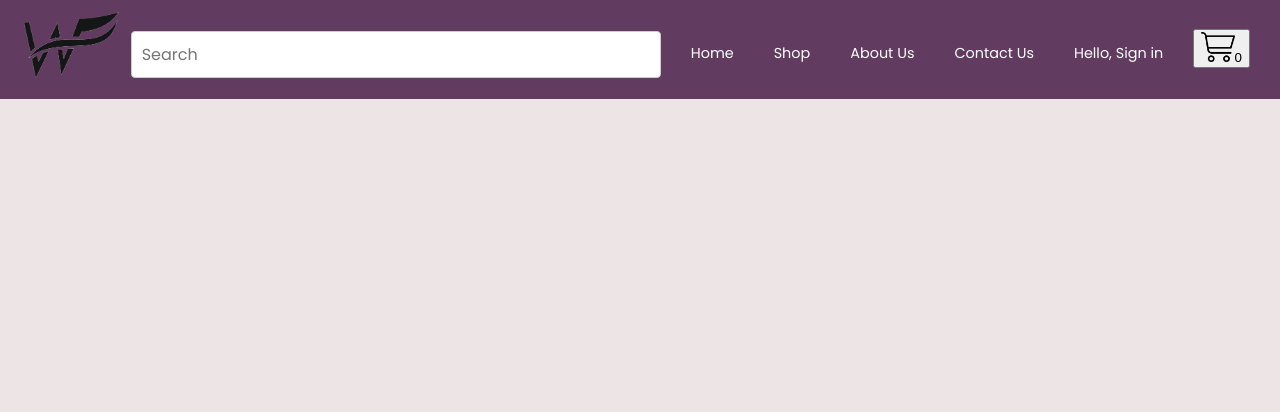
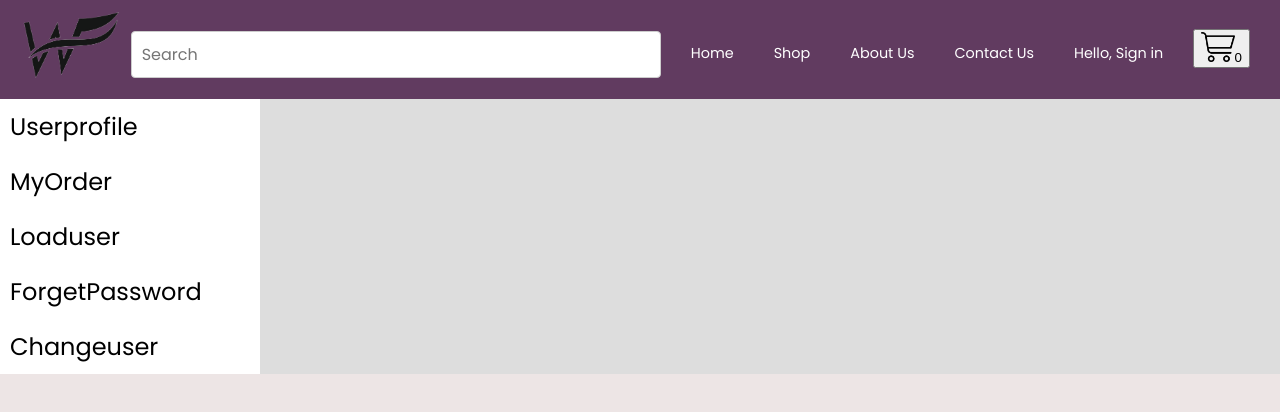
Before and after one commit to ahmedraza0s/westernflex, a React (Create React App) app in the folder wf/frontend/: page /account in a window 1280 px wide. Shown: the top 412 px of the page. Built offline with nearby package versions, Linux system fonts and the light colour scheme.

Commit message:
Account.jsx updated

```diff
--- a/wf/frontend/src/App.js
+++ b/wf/frontend/src/App.js
@@ -7,8 +7,7 @@ import Home from './pages/Home';
 import Checkout from './pages/Checkout';
 import Login from './pages/Login';
 import Register from './pages/Register';
-import ChangeUserDetails from './my account/ChangeUserDetails';  //my account folder pages
-
+import ChangeUserDetails from './my account/ChangeUserDetails';  // my account folder pages
 import MyOrders from './my account/MyOrders';
 import UserProfile from './my account/UserProfile';
 import ProductDetails from './pages/ProductDetails';
@@ -16,7 +15,7 @@ import AdminLogin from './admin/AdminLogin';
 import AdminPage from './admin/AdminPage'; // Import the AdminPage component
 import UpdateRank from './admin/UpdateRank';
 import AddImageToProduct from './admin/AddImageToProduct';
-import AdminRegister from './admin/AdminRegister'
+import AdminRegister from './admin/AdminRegister';
 import ProductList from './admin/ProductList';
 import Cart from './pages/Cart'; // Import the Cart component
 import UploadProduct from './admin/UploadProduct';
@@ -29,7 +28,9 @@ import { UserProvider } from './contexts/UserContext';
 import { CartProvider } from './contexts/CartContext';
 import { AuthProvider } from './contexts/AuthContext'; // Import AuthProvider
 import ProtectedRoute from './routes/ProtectedRoute'; // Import ProtectedRoute
+import Account from './my account/Account';
 import ForgetPassword from './my account/ForgetPassword';//Import The Forget Password component
+import loaduser from './my account/loaduser';//Import The Forget Password component
 
 const App = () => {
   return (
@@ -49,11 +50,11 @@ const App = () => {
               <Route path="/product/:title" element={<ProductDetails />} />
               <Route path="/admin-login" element={<AdminLogin />} />
               <Route path="/cart" element={<Cart />} />
+              <Route path="/account/*" element={<Account />} />
               <Route path="/User-Profile" element={<UserProfile />} />
               <Route path="/My-orders" element={<MyOrders />} />
-
-
               <Route path='/forget-password' element={<ForgetPassword/>}/>
+              <Route path='/loaduser' element={<loaduser/>}/>
 
               {/* Admin Routes */}
               <Route path="/admin" element={<ProtectedRoute element={<AdminPage />} />}>
--- /dev/null
+++ b/wf/frontend/src/my account/Account.jsx
@@ -0,0 +1,46 @@
+import React from 'react';
+import { Link, Routes, Route } from 'react-router-dom';
+import './account.css'; // Optional: Add CSS for styling
+import UserProfile from './UserProfile';
+import ChangeUserDetails from './ChangeUserDetails';
+import MyOrders from '../my account/MyOrders'; // Import MyOrders component
+import ForgetPassword from '../my account/ForgetPassword'; // Import ForgetPassword component
+import Loaduser from '../my account/loaduser'; // Import MyOrders component
+
+const Account = () => {
+  const menuItems = [
+    { name: 'Userprofile', path: '/account/userprofile' },
+    { name: 'MyOrder', path: '/account/myorder' },
+    { name: 'Loaduser', path: '/account/loaduser' },
+    { name: 'ForgetPassword', path: '/account/forget-password' }, // Corrected path for ForgetPassword
+    { name: 'Changeuser', path: '/account/changeuser' },
+  ];
+
+  return (
+    <div className="account-container">
+      <div className="account-dropdown">
+        <ul className="dropdown-menu">
+          {menuItems.map((item, index) => (
+            <li key={index} className="dropdown-menu-item">
+              <Link to={item.path}>{item.name}</Link>
+            </li>
+          ))}
+        </ul>
+      </div>
+      <div className="account-details">
+        <Routes>
+          <Route path="/UserProfile" element={<UserProfile />} />
+          <Route path="/changeuser" element={<ChangeUserDetails />} />
+          <Route path="/myorder" element={<MyOrders />} /> {/* Add MyOrders route */}
+          <Route path="/account/ForgetPassword" element={<ForgetPassword />} /> {/* Route for ForgetPassword */}
+          <Route path="/loaduser" element={<Loaduser />} /> {/* Add MyOrders route */}
+          <Route path="/account/forget-password" element={<ForgetPassword />} /> {/* Route for ForgetPassword */}
+
+          {/* Add other routes here as needed */}
+        </Routes>
+      </div>
+    </div>
+  );
+};
+
+export default Account;
--- a/wf/frontend/src/my account/ForgetPassword.jsx
+++ b/wf/frontend/src/my account/ForgetPassword.jsx
@@ -29,4 +29,4 @@ const ChangePassword = () => {
     );
 };
 
-export default ChangePassword;
+export default ChangePassword;
--- /dev/null
+++ b/wf/frontend/src/my account/account.css
@@ -0,0 +1,37 @@
+/* account.css */
+
+.account-container {
+    display: flex;
+    background-color: #ddd;
+  }
+
+  .account-dropdown {
+    width: 260px;
+    border-right: 1px solid #ddd;
+    background: white;
+  }
+
+  .dropdown-menu {
+    list-style: none;
+    padding: 0;
+    margin: 0;
+  }
+
+  .dropdown-menu-item {
+    padding: 10px;
+    cursor: pointer;
+  }
+
+  .dropdown-menu-item a {
+    text-decoration: none;
+    color: black;
+  }
+
+  .dropdown-menu-item a:hover {
+    text-decoration: underline;
+  }
+
+  .account-details {
+    flex-grow: 1;
+    padding: 20px;
+  }
--- a/wf/frontend/src/pages/ProductDetails.jsx
+++ b/wf/frontend/src/pages/ProductDetails.jsx
@@ -12,6 +12,10 @@ const ProductDetails = () => {
   const [mainImage, setMainImage] = useState(`http://localhost:5000/${image}`);
   const [selectedColorImages, setSelectedColorImages] = useState(images);
   const [selectedColor, setSelectedColor] = useState(color);
+  const [reviews, setReviews] = useState([]);
+  const [reviewText, setReviewText] = useState('');
+  const [rating, setRating] = useState(0);
+  const [reviewImage, setReviewImage] = useState(null);
 
   const handleAddToCart = () => {
     addToCart({
@@ -59,7 +63,32 @@ const ProductDetails = () => {
 
   const percentageDifference = Math.round(((listingPrice - sellingPrice) / listingPrice) * 100);
 
+  const handleReviewSubmit = (e) => {
+    e.preventDefault();
+    const newReview = {
+      text: reviewText,
+      rating,
+      image: reviewImage,
+    };
+    setReviews([...reviews, newReview]);
+    setReviewText('');
+    setRating(0);
+    setReviewImage(null);
+  };
+
+  const handleImageChange = (e) => {
+    const file = e.target.files[0];
+    if (file) {
+      const reader = new FileReader();
+      reader.onloadend = () => {
+        setReviewImage(reader.result);
+      };
+      reader.readAsDataURL(file);
+    }
+  };
+
   return (
+    <div className="product-details-page">
       <div className="product-details-container">
         <div className="image-gallery">
           <div className="thumbnail-container">
@@ -73,6 +102,7 @@ const ProductDetails = () => {
               />
             ))}
           </div>
+
           <div className="main-image-container">
             <div className="sales-tag">
               <img src={offerTag} alt="Sales Tag" className="sales-tag-image" />
@@ -81,6 +111,7 @@ const ProductDetails = () => {
             <img src={mainImage} alt={title} className="main-image" />
           </div>
         </div>
+
         <div className="product-info">
           <h1>{title}</h1>
           <p className="product-description">{description}</p>
@@ -118,6 +149,45 @@ const ProductDetails = () => {
           </div>
         </div>
       </div>
+
+      <div className="reviews-section">
+        <h2>Customer Reviews</h2>
+        {reviews.length === 0 ? (
+          <p>No reviews yet. Be the first to review!</p>
+        ) : (
+          reviews.map((review, index) => (
+            <div key={index} className="review">
+              <div className="review-rating">
+                {[...Array(5)].map((star, i) => (
+                  <span key={i} className={`star ${i < review.rating ? 'filled' : ''}`}>★</span>
+                ))}
+              </div>
+              <p>{review.text}</p>
+              {review.image && <img src={review.image} alt="Review" className="review-image" />}
+            </div>
+          ))
+        )}
+        <form onSubmit={handleReviewSubmit} className="review-form">
+          <label>
+            Rating:
+            <select value={rating} onChange={(e) => setRating(Number(e.target.value))}>
+              {[...Array(5)].map((star, i) => (
+                <option key={i} value={i + 1}>{i + 1} Star{i + 1 > 1 && 's'}</option>
+              ))}
+            </select>
+          </label>
+          <label>
+            Comment:
+            <textarea value={reviewText} onChange={(e) => setReviewText(e.target.value)} required />
+          </label>
+          <label>
+            Upload Image:
+            <input type="file" accept="image/*" onChange={handleImageChange} />
+          </label>
+          <button type="submit">Submit Review</button>
+        </form>
+      </div>
+    </div>
   );
 };
 
--- a/wf/frontend/src/pages/productDetails.css
+++ b/wf/frontend/src/pages/productDetails.css
@@ -1,7 +1,16 @@
+.product-details-page {
+  display: flex;
+  flex-direction: column;
+  align-items: center;
+}
+
 .product-details-container {
   display: flex;
   flex-wrap: wrap;
   padding: 20px;
+  width: 100%;
+  max-width: 1200px;
+  margin-bottom: 50px; /* Added margin-bottom to separate from reviews section */
 }
 
 .image-gallery {
@@ -180,3 +189,41 @@
 .color-thumbnail:hover {
   border: 2px solid rgb(97 59 96);
 }
+
+.reviews-section {
+  width: 50%; /* Ensure the reviews section takes full width */
+  padding: 20px;
+  margin-right: 600px;
+  background-color: #f9f9f9;
+  border-top: 1px solid #ddd;
+  max-width: 1200px;
+}
+
+.review-form {
+  margin-top: 20px;
+  display: flex;
+  flex-direction: column;
+}
+
+.review-form label {
+  margin-bottom: 10px;
+}
+
+.review-form textarea {
+  resize: vertical;
+  min-height: 60px;
+}
+
+.review {
+  border-top: 1px solid #ddd;
+  padding-top: 10px;
+  margin-top: 10px;
+}
+
+.review-rating .star {
+  color: #ddd;
+}
+
+.review-rating .star.filled {
+  color: #f39c12;
+}
```
Lines whose indentation alone changed are shown as unchanged.
